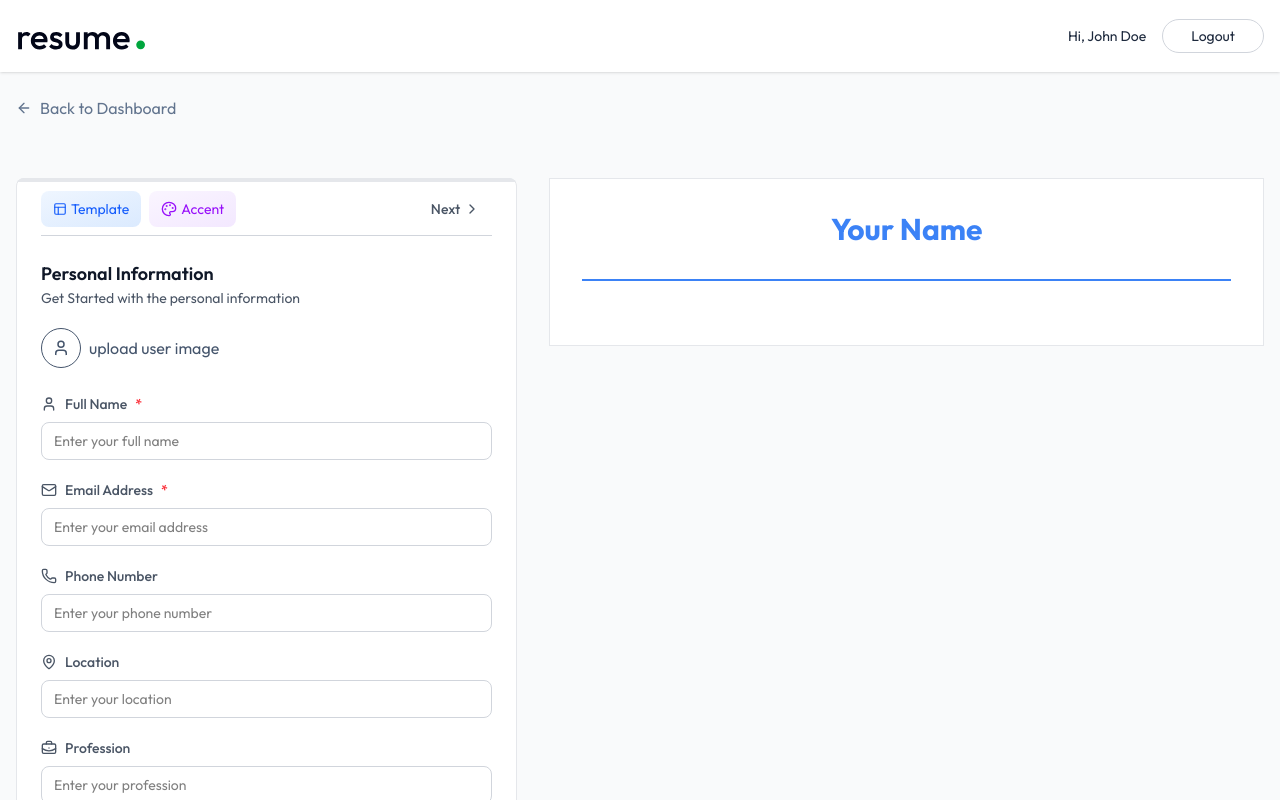
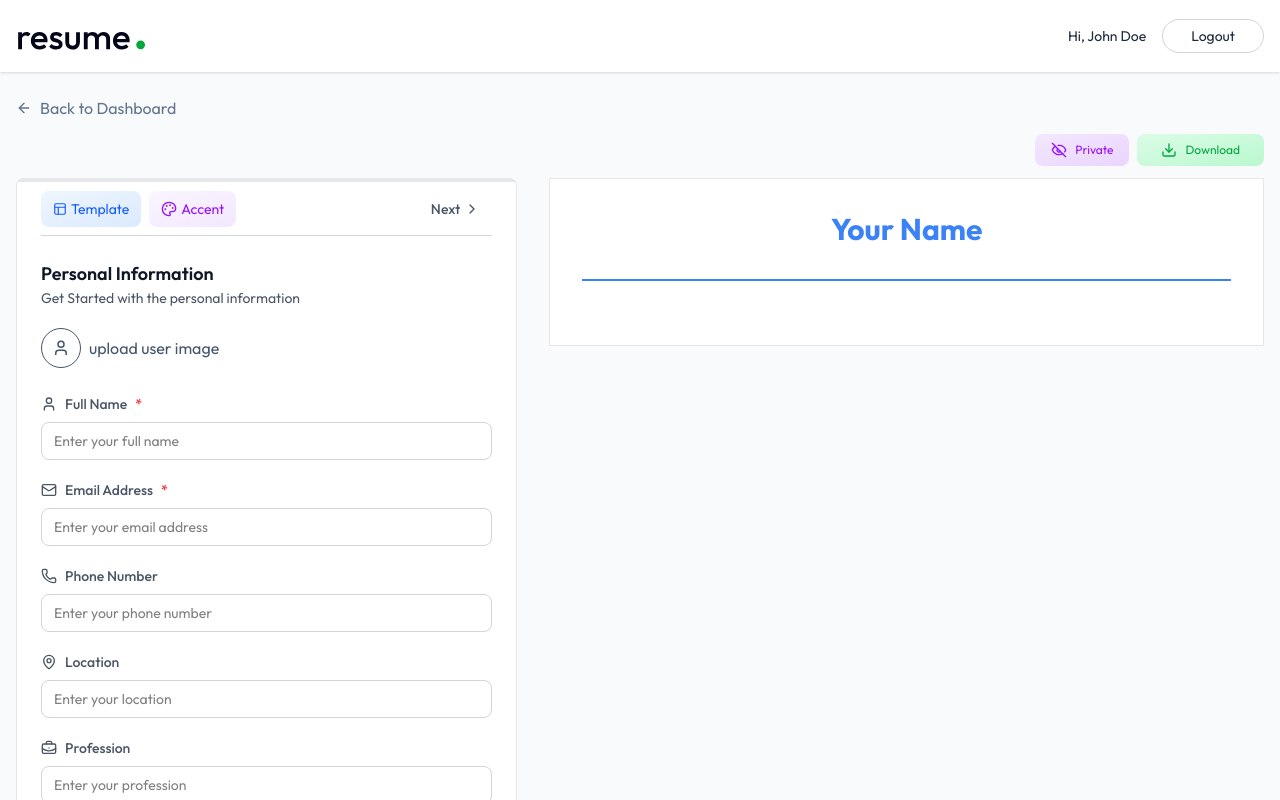
Before and after one commit to doublehan2023/ai-resume-builder, a React (Vite) app in the folder client/: page /app/builder/1 in a window 1280 px wide. Shown: the top 800 px of the page. Built offline with nearby package versions, Linux system fonts and the light colour scheme.

Commit message:
add share, visibility, and download buttons

```diff
--- a/client/src/pages/ResumeBuilder.jsx
+++ b/client/src/pages/ResumeBuilder.jsx
@@ -11,6 +11,10 @@ import {
   Sparkles,
   ChevronLeft,
   ChevronRight,
+  Share2Icon,
+  EyeIcon,
+  EyeOffIcon,
+  DownloadIcon,
 } from "lucide-react";
 import PersonalInfoForm from "../components/PersonalInfoForm";
 import ResumePreview from "../components/ResumePreview";
@@ -65,6 +69,24 @@ const ResumeBuilder = () => {
     loadExistingResume();
   }, []);
 
+  const changeResumeVisibility = async () => {
+    setResumeData({ ...resumeData, public: !resumeData.public });
+  };
+
+  const handleShare = () => {
+    const frontendUrl = window.location.href.split("/app")[0];
+    const resumeUrl = frontendUrl + "/view" + resumeId;
+
+    if (navigator.share) {
+      navigator.share({ url: resumeUrl, text: "My resume" });
+    } else {
+      alert("Share not supported on this browser.");
+    }
+  };
+
+  const downloadResume = () => {
+    window.print();
+  };
   return (
     <div>
       <div className="max-w-7xl mx-auto px-4 py-6">
@@ -147,7 +169,7 @@ const ResumeBuilder = () => {
                     }
                     className={`flex items-center gap-1 p-3 rounded-lg
                     text-sm font-medium text-gray-600 hover:bg-gray-50
-                    transition-all ${activeSectionIndex === sections.length - 1 && 'opacity-50'}`}
+                    transition-all ${activeSectionIndex === sections.length - 1 && "opacity-50"}`}
                     disabled={activeSectionIndex === sections.length - 1}
                   >
                     Next
@@ -172,41 +194,99 @@ const ResumeBuilder = () => {
                   />
                 )}
                 {activeSection.id === "summary" && (
-                  <ProfessionalSummaryForm data={resumeData.professional_summary}
-                  onChange={(data)=> setResumeData(prev=> ({...prev, professional_summary: data}))}
-                  setResumeData={setResumeData}/>
+                  <ProfessionalSummaryForm
+                    data={resumeData.professional_summary}
+                    onChange={(data) =>
+                      setResumeData((prev) => ({
+                        ...prev,
+                        professional_summary: data,
+                      }))
+                    }
+                    setResumeData={setResumeData}
+                  />
                 )}
                 {activeSection.id === "experience" && (
-                  <ExperienceForm data={resumeData.experience} onChange={(data)=> setResumeData(prev=>
-                  ({...prev, experience: data})
-                  )}/>
+                  <ExperienceForm
+                    data={resumeData.experience}
+                    onChange={(data) =>
+                      setResumeData((prev) => ({ ...prev, experience: data }))
+                    }
+                  />
                 )}
                 {activeSection.id === "education" && (
-                  <EducationForm data={resumeData.education} onChange={(data)=> setResumeData(prev=>
-                  ({...prev, education: data})
-                  )}/>
+                  <EducationForm
+                    data={resumeData.education}
+                    onChange={(data) =>
+                      setResumeData((prev) => ({ ...prev, education: data }))
+                    }
+                  />
                 )}
                 {activeSection.id === "projects" && (
-                  <ProjectForm data={resumeData.project} onChange={(data)=> setResumeData(prev=>
-                  ({...prev, project: data})
-                  )}/>
+                  <ProjectForm
+                    data={resumeData.project}
+                    onChange={(data) =>
+                      setResumeData((prev) => ({ ...prev, project: data }))
+                    }
+                  />
                 )}
                 {activeSection.id === "skills" && (
-                  <SkillsForm data={resumeData.skills} onChange={(data)=> setResumeData(prev=>
-                  ({...prev, skills: data})
-                  )}/>
+                  <SkillsForm
+                    data={resumeData.skills}
+                    onChange={(data) =>
+                      setResumeData((prev) => ({ ...prev, skills: data }))
+                    }
+                  />
                 )}
               </div>
-              <button className="bg-linear-to-br  from-green-100 to-green-200
+              <button
+                className="bg-linear-to-br  from-green-100 to-green-200
               ring-green-300 text-green-600 ring hover:ring-green-400
-              transition-all rounded-md px-6 py-2 mt-6 text-sm">
+              transition-all rounded-md px-6 py-2 mt-6 text-sm"
+              >
                 Save Changes
               </button>
             </div>
           </div>
           {/* Right Panel - Preview */}
           <div className="lg:col-span-7 max-lg:mt-6">
-            <div>{/* --- buttons --- */}</div>
+            <div className="relative w-full">
+              <div
+                className="absolute bottom-3 left-0 right-0 flex items-center
+              justify-end gap-2"
+              >
+                {resumeData.public && (
+                  <button
+                    onClick={handleShare}
+                    className="flex items-center p-2 px-4 gap-2 text-xs
+                bg-linear-to-br from-blue-100 to-blue-200 text-blue-600
+                ring-purple-300 rounded-lg hover:ring transition-colors"
+                  >
+                    <Share2Icon className="size-4" /> Share
+                  </button>
+                )}
+                <button
+                  onClick={changeResumeVisibility}
+                  className="flex items-center p-2 px-4 gap-2 text-xs
+                bg-linear-to-br from-purple-100 to-purple-200 text-purple-600
+                ring-purple-300 rounded-lg hover:ring transition-colors"
+                >
+                  {resumeData.public ? (
+                    <EyeIcon className="size-4" />
+                  ) : (
+                    <EyeOffIcon className="size-4" />
+                  )}
+                  {resumeData.public ? "Public" : "Private"}
+                </button>
+                <button
+                  onClick={downloadResume}
+                  className="flex items-center gap-2 px-6 py-2 text-xs
+                bg-linear-to-br from-green-100 to-green-200 text-green-600
+                rounded-lg ring-green-300 hover:ring transition-colors"
+                >
+                  <DownloadIcon className="size-4" /> Download
+                </button>
+              </div>
+            </div>
 
             <ResumePreview
               data={resumeData}
```
